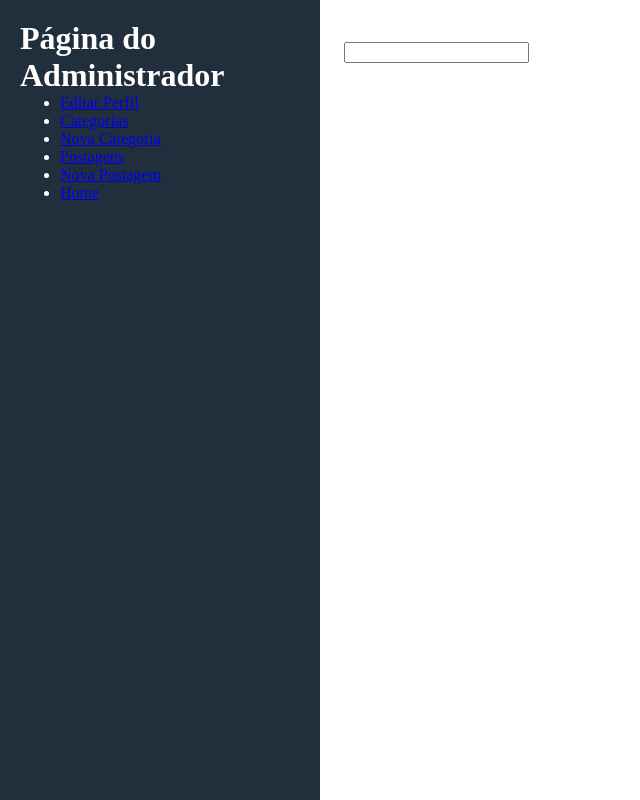
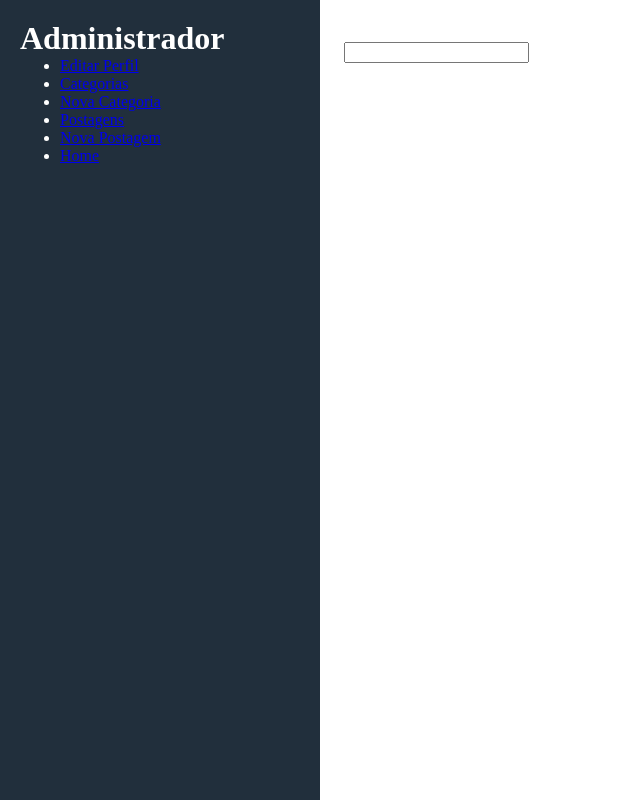
Before and after one commit to juniorHotes/react-blog, a React (Create React App) app in the folder client/: page /admin/profile in a window 1280 px wide. Shown: the whole page, without its empty margins (0-640 px from the left). Built offline with nearby package versions, Linux system fonts and the light colour scheme.

Commit message:
Refactore title.

```diff
--- a/client/src/components/HorizontalHeader/index.jsx
+++ b/client/src/components/HorizontalHeader/index.jsx
@@ -17,7 +17,7 @@ export default function HorizontalHeader(props) {
                         <p>Olá! Meu nome é João Domingos mais também conhecido como Junior Hotes nas redes socias, meu primeiro sistema operacional que utilizei foi Windows 95 quando tinha apenas 13 anos</p>
                     </AboutContent>
                 </ContenProfile>
-            || <h1>Página do Administrador</h1>}
+            || <h1>Administrador</h1>}
 
             <ListOptions>
                 {props.listOptions}
```
